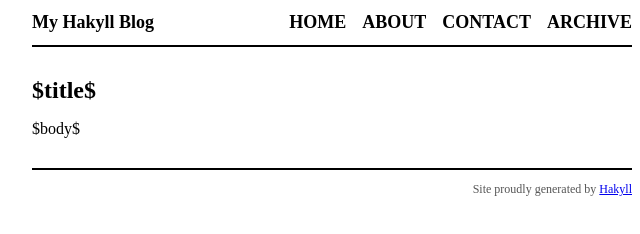
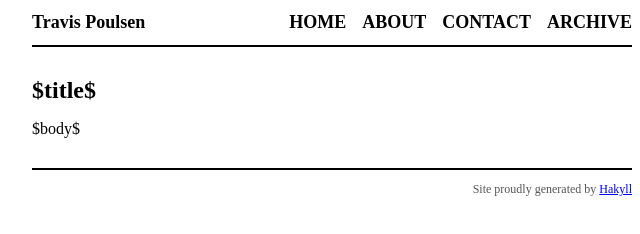
Before and after one commit to tpoulsen/blog, a plain HTML site: page templates/default.html in a window 1280 px wide. Shown: the full height of the page, 308-948 px from the left. Drawn offline with Linux system fonts and the light colour scheme.

Commit message:
Updates about/contact pages, site title
Also removes placeholder posts.

```diff
--- a/templates/default.html
+++ b/templates/default.html
@@ -4,13 +4,13 @@
 <html xmlns="http://www.w3.org/1999/xhtml" xml:lang="en" lang="en">
     <head>
         <meta http-equiv="Content-Type" content="text/html; charset=UTF-8" />
-        <title>My Hakyll Blog - $title$</title>
+        <title>Travis Poulsen - $title$</title>
         <link rel="stylesheet" type="text/css" href="/css/default.css" />
     </head>
     <body>
         <div id="header">
             <div id="logo">
-                <a href="/">My Hakyll Blog</a>
+                <a href="/">Travis Poulsen</a>
             </div>
             <div id="navigation">
                 <a href="/">Home</a>
```
Also changed, not shown: 10 other files.
